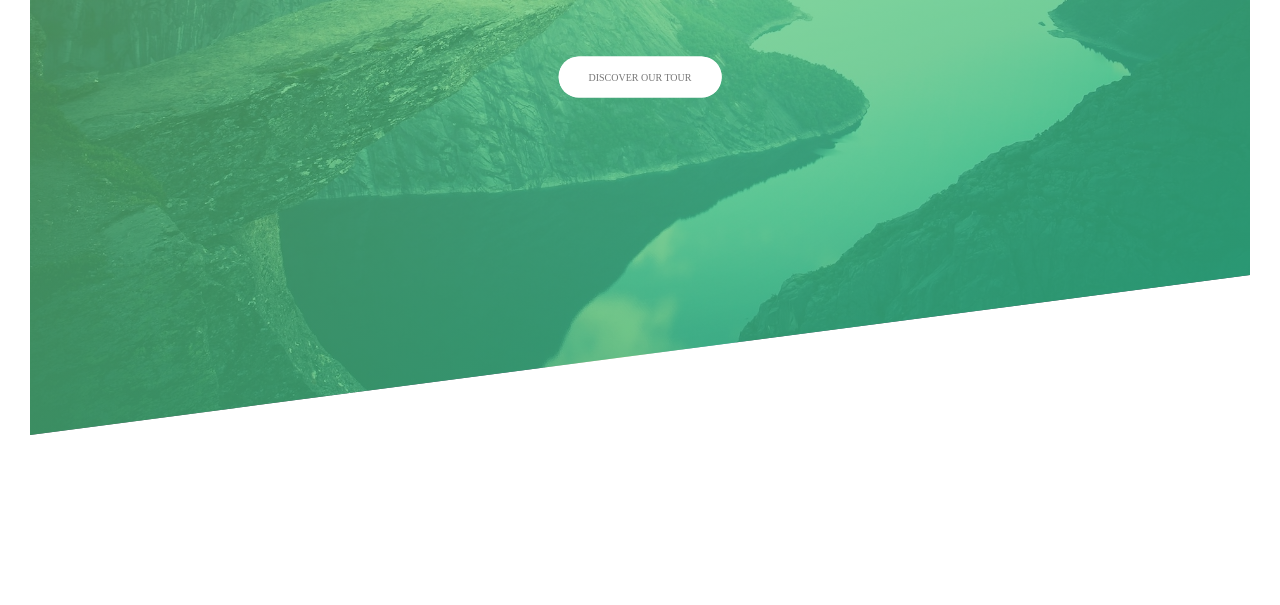
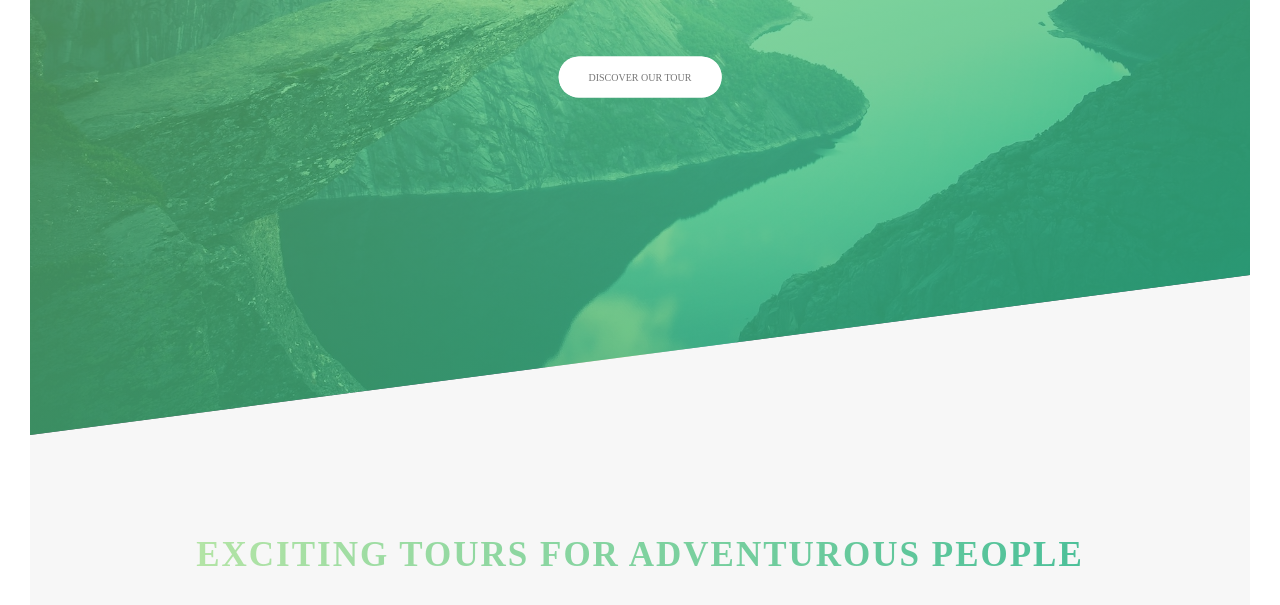
Before and after one commit to anish732/Natour, a website: page index.html in a window 1280 px wide. Shown: the part 355-960 px from the top of the page. Before the commit the page ends 820 px from the top, so only its background shows below. Drawn offline with Linux system fonts and the light colour scheme.

Commit message:
create main section

```diff
--- a/index.html
+++ b/index.html
@@ -24,6 +24,15 @@
         <a href="#" class="btn btn--white btn--animated">Discover our tour</a>
       </div>
     </header>
+    <main>
+      <section class="section-about">
+        <div class="u-center-text">
+          <h2 class="heading-secondary">
+            Exciting tours for adventurous people
+          </h2>
+        </div>
+      </section>
+    </main>
     <!--
     <section class="grid-test">
       <div class="row">
--- a/sass/abstracts/_variable.scss
+++ b/sass/abstracts/_variable.scss
@@ -4,6 +4,7 @@ $color-primary-dark: #28b485d3;
 $color-grey-dark: #777;
 $color-white: #fff;
 $color-black: #000;
+$color-grey-light-1: #f7f7f7;
 
 // GRID
 $grid-width: 114rem;
--- a/sass/base/_typography.scss
+++ b/sass/base/_typography.scss
@@ -31,3 +31,24 @@ body {
     animation-timing-function: ease-out;
   }
 }
+
+.heading-secondary {
+  font-size: 3.5rem;
+  text-transform: uppercase;
+  font-weight: 700;
+  display: inline-block;
+  background-image: linear-gradient(
+    to right,
+    $color-primary,
+    $color-primary-dark
+  );
+  color: transparent;
+  letter-spacing: 0.2rem;
+  -webkit-background-clip: text;
+  transition: all 0.2s;
+
+  &:hover {
+    transform: skewY(2deg) skewX(15deg) scale(1.1);
+    text-shadow: 0.5rem 1rem 2rem rgba($color-black, 0.2);
+  }
+}
--- a/sass/base/_utilities.scss
+++ b/sass/base/_utilities.scss
@@ -0,0 +1,3 @@
+.u-center-text {
+  text-align: center;
+}
--- a/sass/pages/_home.scss
+++ b/sass/pages/_home.scss
@@ -0,0 +1,5 @@
+.section-about {
+  background-color: $color-grey-light-1;
+  padding: 25rem 0;
+  margin-top: -20vh;
+}
```
Also changed, not shown: css/style.css.
